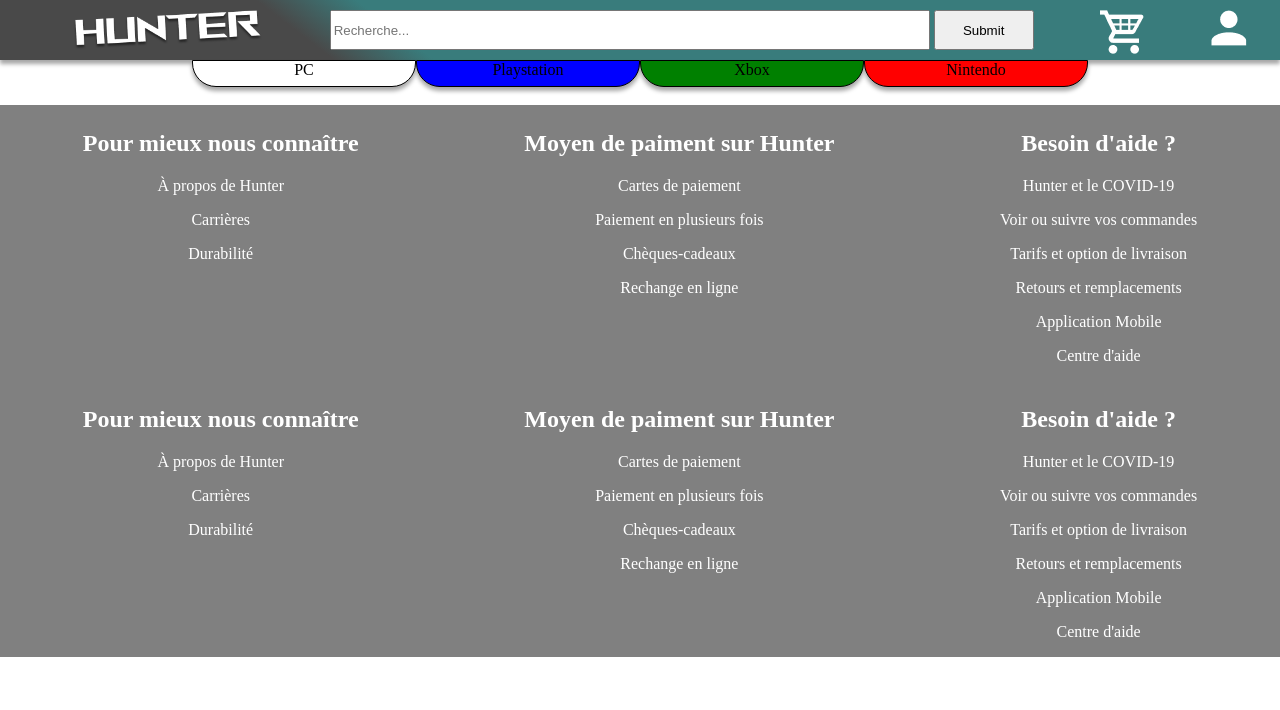
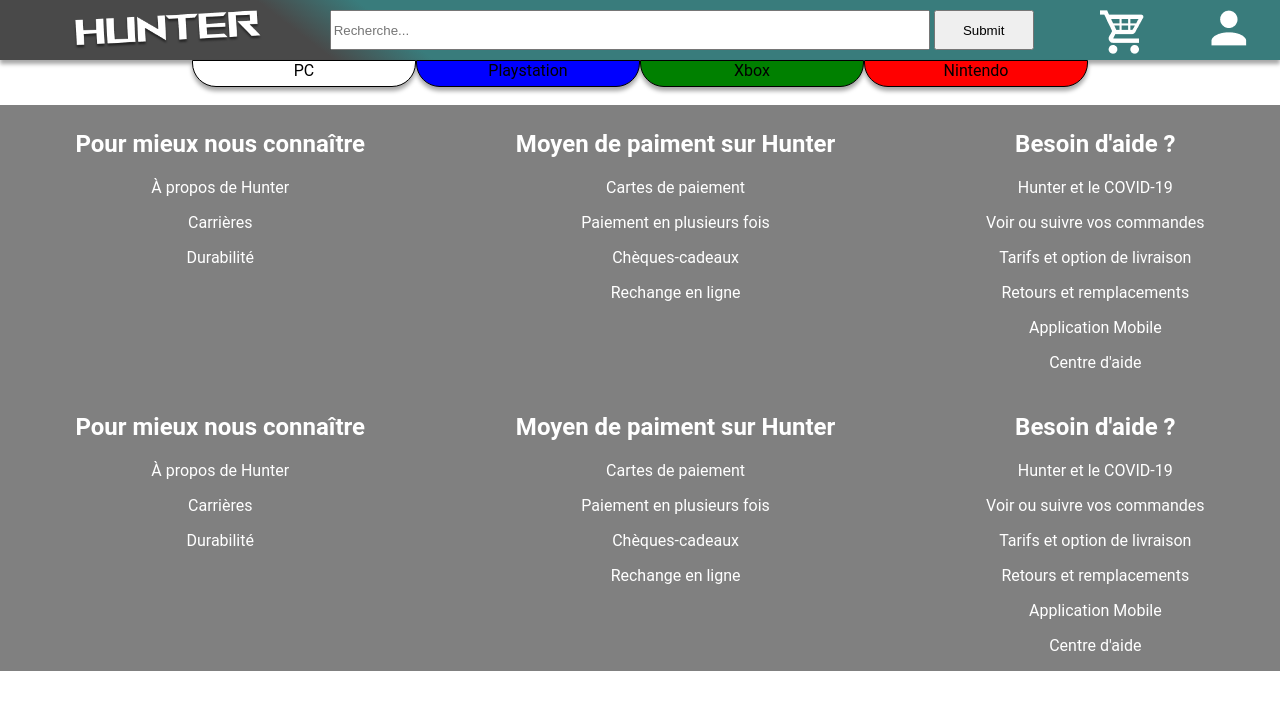
Before and after one commit to Kaeggame/Hunter.com, a PHP site: template templates/footer.tpl.php in a window 1280 px wide. Shown: the top 710 px of the page. Run offline with PHP 8.4, Linux system fonts and the light colour scheme; the template is opened without the code that fills it, so the values that code supplies are empty.

Commit message:
Police pipoupipoupipou

```diff
--- a/css/footer.css
+++ b/css/footer.css
@@ -12,7 +12,7 @@
     text-align: center;
     margin: auto;
     margin-top: 5px;
-    font-family: "Rockwell",serif;
+    font-family: "Rockwell", "Roboto", sans-serif;
     color: white;
 }
 
@@ -21,7 +21,7 @@
     text-align: center;
     margin: auto;
     margin-top: 5px;
-    font-family: "Rockwell",serif;
+    font-family: "Rockwell", "Roboto", sans-serif;
     color: white;
 }
 
@@ -30,6 +30,6 @@
     text-align: center;
     margin: auto;
     margin-top: 5px;
-    font-family: "Rockwell",serif;
+    font-family: "Rockwell", "Roboto", sans-serif;
     color: white;
 }
--- a/css/header.css
+++ b/css/header.css
@@ -57,6 +57,7 @@
     border-radius: 0 0 24px 24px;
     text-align: center;
     box-shadow: 0 4px 4px rgba(0, 0, 0, 0.35);
+    font-family: "Roboto",sans-serif;
 }
 
 .Sony /* l'onglet Sony */
@@ -68,6 +69,7 @@
     border-radius: 0 0 24px 24px;
     text-align: center;
     box-shadow: 0 4px 4px rgba(0, 0, 0, 0.35);
+    font-family: "Roboto",sans-serif;
 }
 
 .Microsoft /* l'onglet Microsoft */
@@ -79,6 +81,7 @@
     border-radius: 0 0 24px 24px;
     text-align: center;
     box-shadow: 0 4px 4px rgba(0, 0, 0, 0.35);
+    font-family: "Roboto",sans-serif;
 }
 
 .PC /* l'onglet PC */
@@ -90,4 +93,5 @@
     border-radius: 0 0 24px 24px;
     text-align: center;
     box-shadow: 0 4px 4px rgba(0, 0, 0, 0.35);
+    font-family: "Roboto",sans-serif;
 }
```
